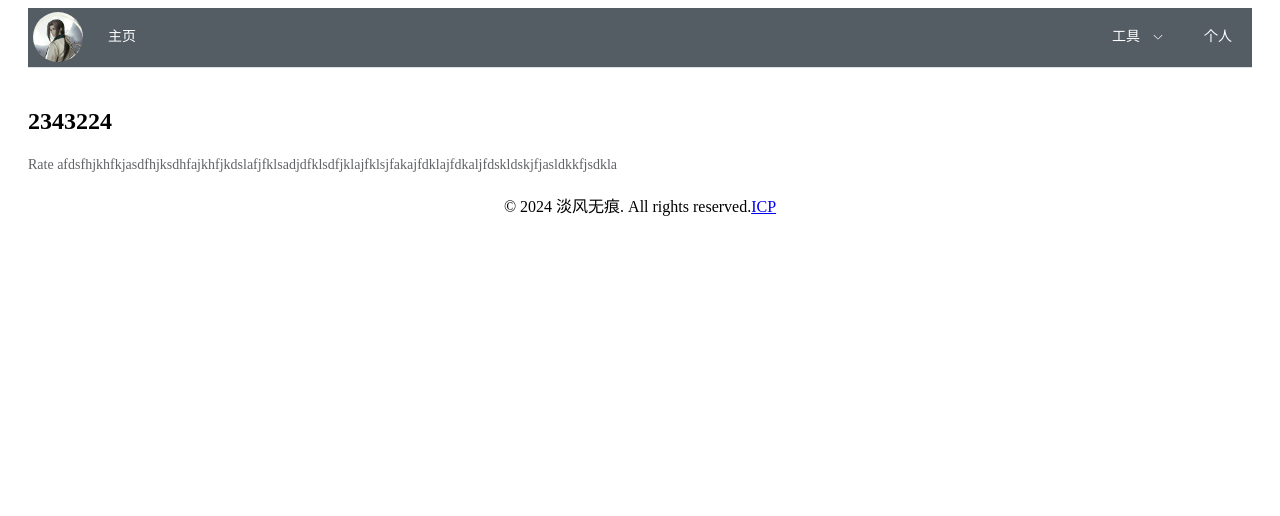
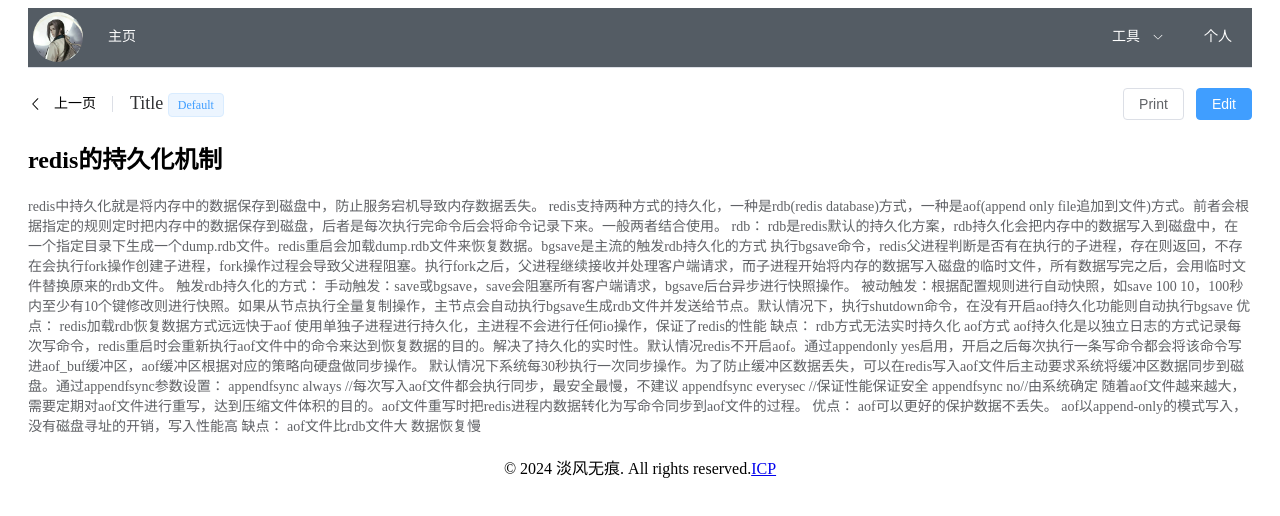
Before and after one commit to 422846044/my-little-nest, a Vue app: page /Text in a window 1280 px wide. Shown: the top 516 px of the page. Built offline with nearby package versions, Linux system fonts and the light colour scheme.

Commit message:
界面ui调整

```diff
--- a/src/components/Foot.vue
+++ b/src/components/Foot.vue
@@ -1,46 +1,4 @@
 <script setup>
-import { inject, watchEffect,ref } from 'vue';
-var props = defineProps({
-  qqNum: Number,
-})
-var emit = defineEmits(['updateQQNum'])
-var qqNum = ref(props.qqNum);
-
-watchEffect(()=>{
-  emit('updateQQNum',qqNum.value);
-});
-var axios = inject('$axios');
-const query = inject('queryLog');
-function updateToken(){
-  let token = prompt('请输入token');
-  if(token!=null){
-    if(token.trim!=''){
-      axios.get(process.env.VUE_APP_BASE_API+'/updateToken',{params:{qqNum:qqNum.value,token:token}}).then(function(res){
-        confirm(res.data.msg);
-      }).catch(function(err){
-        alert(err.data.msg);
-      })
-  }else{
-    alert('不能为空');
-  }
-  }
-}
-
-function retry(){
-  if(props.qqNum.trim!=''){
-      axios.get(process.env.VUE_APP_BASE_API+'/retryTask',{params:{qqNum:qqNum.value}}).then(function(res){
-        confirm(res.data.msg);
-      }).catch(function(err){
-        alert(err.data.msg);
-    })
-  }
-}
-
-function clearCooike(){
-  document.cookie="qqNum='';expires="+(new Date(1));
-  location.reload();
-}
-
 
 </script>
 
--- a/src/components/Home.vue
+++ b/src/components/Home.vue
@@ -45,8 +45,8 @@ var infoList = [
     <el-card class="box-card">
     <template #header>
       <div class="card-header">
-        <span>{{info.title}}</span>
-        <router-link to="/Text"><el-button type="primary" style="margin-left: 1%;"><el-icon><View /></el-icon>查看</el-button></router-link>
+        <router-link to="/Text"><h1>{{info.title}}</h1></router-link>
+        <el-tag>Tag 1</el-tag>
       </div>
     </template>
     <router-link to="/Text"><div class="text item" style="padding-top: 10px;">{{ info.content }}</div></router-link>
--- a/src/components/Result.vue
+++ b/src/components/Result.vue
@@ -1,11 +1,7 @@
 <script setup>
-import { toRefs } from 'vue';
-
-
 var props = defineProps({
   logInfoList: Array
 })
-//let {logInfoList} = toRefs(props);
 </script>
 
 <template>
--- a/src/components/Text.vue
+++ b/src/components/Text.vue
@@ -1,18 +1,57 @@
 <script setup>
-import { toRefs } from 'vue';
-
-
-var props = defineProps({
-  logInfoList: Array
-})
-//let {logInfoList} = toRefs(props);
+import{ArrowLeft} from '@element-plus/icons-vue'
+import {useRouter} from 'vue-router'
+const router = useRouter()
+const goBack = ()=>{
+  router.go(-1)
+}
 </script>
 
 <template>
+  <el-page-header :icon="ArrowLeft" title="上一页"  @back="goBack">
+    <template #content>
+      <div class="flex items-center">
+        <span class="text-large font-600 mr-3"> Title </span>
+        <el-tag>Default</el-tag>
+      </div>
+    </template>
+    <template #extra>
+      <div class="flex items-center">
+        <el-button>Print</el-button>
+        <el-button type="primary" class="ml-2">Edit</el-button>
+      </div>
+    </template>
+  </el-page-header>
     <div style="text-align: left;">
-      <h1>2343224</h1>
+      <h1>redis的持久化机制</h1>
     </div>
-      <el-text>Rate afdsfhjkhfkjasdfhjksdhfajkhfjkdslafjfklsadjdfklsdfjklajfklsjfakajfdklajfdkaljfdskldskjfjasldkkfjsdkla</el-text>
+      <el-text>redis中持久化就是将内存中的数据保存到磁盘中，防止服务宕机导致内存数据丢失。
+redis支持两种方式的持久化，一种是rdb(redis database)方式，一种是aof(append only file追加到文件)方式。前者会根据指定的规则定时把内存中的数据保存到磁盘，后者是每次执行完命令后会将命令记录下来。一般两者结合使用。
+rdb：
+rdb是redis默认的持久化方案，rdb持久化会把内存中的数据写入到磁盘中，在一个指定目录下生成一个dump.rdb文件。redis重启会加载dump.rdb文件来恢复数据。bgsave是主流的触发rdb持久化的方式
+执行bgsave命令，redis父进程判断是否有在执行的子进程，存在则返回，不存在会执行fork操作创建子进程，fork操作过程会导致父进程阻塞。执行fork之后，父进程继续接收并处理客户端请求，而子进程开始将内存的数据写入磁盘的临时文件，所有数据写完之后，会用临时文件替换原来的rdb文件。
+触发rdb持久化的方式：
+手动触发：save或bgsave，save会阻塞所有客户端请求，bgsave后台异步进行快照操作。
+被动触发：根据配置规则进行自动快照，如save 100 10，100秒内至少有10个键修改则进行快照。如果从节点执行全量复制操作，主节点会自动执行bgsave生成rdb文件并发送给节点。默认情况下，执行shutdown命令，在没有开启aof持久化功能则自动执行bgsave
+优点：
+redis加载rdb恢复数据方式远远快于aof
+使用单独子进程进行持久化，主进程不会进行任何io操作，保证了redis的性能
+缺点：
+rdb方式无法实时持久化
+aof方式
+aof持久化是以独立日志的方式记录每次写命令，redis重启时会重新执行aof文件中的命令来达到恢复数据的目的。解决了持久化的实时性。默认情况redis不开启aof。通过appendonly yes启用，开启之后每次执行一条写命令都会将该命令写进aof_buf缓冲区，aof缓冲区根据对应的策略向硬盘做同步操作。
+默认情况下系统每30秒执行一次同步操作。为了防止缓冲区数据丢失，可以在redis写入aof文件后主动要求系统将缓冲区数据同步到磁盘。通过appendfsync参数设置：
+appendfsync always //每次写入aof文件都会执行同步，最安全最慢，不建议
+appendfsync everysec //保证性能保证安全
+appendfsync no//由系统确定
+随着aof文件越来越大，需要定期对aof文件进行重写，达到压缩文件体积的目的。aof文件重写时把redis进程内数据转化为写命令同步到aof文件的过程。
+优点：
+aof可以更好的保护数据不丢失。
+aof以append-only的模式写入，没有磁盘寻址的开销，写入性能高
+缺点：
+aof文件比rdb文件大
+数据恢复慢
+</el-text>
 </template>
 
 
--- a/src/components/Top.vue
+++ b/src/components/Top.vue
@@ -1,78 +1,21 @@
 <script setup>
-import { inject, watchEffect,ref } from 'vue';
-var props = defineProps({
-  qqNum: Number,
-})
-var emit = defineEmits(['updateQQNum'])
-var qqNum = ref(props.qqNum);
-
-watchEffect(()=>{
-  emit('updateQQNum',qqNum.value);
-});
-var axios = inject('$axios');
-const query = inject('queryLog');
-function updateToken(){
-  let token = prompt('请输入token');
-  if(token!=null){
-    if(token.trim!=''){
-      axios.get(process.env.VUE_APP_BASE_API+'/updateToken',{params:{qqNum:qqNum.value,token:token}}).then(function(res){
-        confirm(res.data.msg);
-      }).catch(function(err){
-        alert(err.data.msg);
-      })
-  }else{
-    alert('不能为空');
-  }
-  }
-}
-
-function retry(){
-  if(props.qqNum.trim!=''){
-      axios.get(process.env.VUE_APP_BASE_API+'/retryTask',{params:{qqNum:qqNum.value}}).then(function(res){
-        confirm(res.data.msg);
-      }).catch(function(err){
-        alert(err.data.msg);
-    })
-  }
-}
-
-function clearCooike(){
-  document.cookie="qqNum='';expires="+(new Date(1));
-  location.reload();
-}
-
-
+import { useRoute } from 'vue-router';
+const route=useRoute()
 </script>
 
 <template>
-    <el-menu
-    :default-active="activeIndex2"
-    class="el-menu-demo"
-    mode="horizontal"
-    :ellipsis="false"
-    background-color="#545c64"
-    text-color="#fff"
-    active-text-color="#ffd04b"
-    @select="handleSelect"
-  >
-    <el-menu-item index="0" style="padding: 0 0 0 0;">
-      <img
-        style="width: 50px;border-radius:50%;margin: 5px;"
-        src="/src/assets/logo.jpg"
-        alt="logo"
-      />
+  <el-menu :default-active="route.path" class="el-menu-demo" mode="horizontal" :ellipsis="false"
+    background-color="#545c64" text-color="#fff" active-text-color="#ffd04b" @select="handleSelect" router >
+    <el-menu-item index="" style="padding: 0 0 0 0;">
+      <img style="width: 50px;border-radius:50%;margin: 5px;" src="/src/assets/logo.jpg" alt="logo" />
     </el-menu-item>
-    <el-menu-item index="1">
-      <router-link to="/">主页</router-link>
-    </el-menu-item>
-    <div class="flex-grow"/>
+    <el-menu-item index="/home">主页</el-menu-item>
+    <div class="flex-grow" />
     <el-sub-menu index="2">
       <template #title>工具</template>
-      <router-link to="/tools/djc"><el-menu-item index="2-1" >道聚城自动任务</el-menu-item></router-link>
+      <el-menu-item index="/tools/djc">道聚城自动任务</el-menu-item>
     </el-sub-menu>
-    <el-menu-item index="3">
-      <router-link to="/about">个人</router-link>
-    </el-menu-item>
+    <el-menu-item index="/about">个人</el-menu-item>
   </el-menu>
 </template>
 
@@ -80,10 +23,13 @@ function clearCooike(){
 .flex-grow {
   flex-grow: 1;
 }
-a{
+
+a {
   text-decoration: none;
 }
+
 .router-link-active {
   text-decoration: none;
 }
+
 </style>
--- a/src/router/index.js
+++ b/src/router/index.js
@@ -5,7 +5,7 @@ import Djc from '../components/Djc.vue'
 import Text from '../components/Text.vue'
 
 const routes = [
-  { path: '/', component: Home },
+  { path: '/home', component: Home },
   { path: '/about', component: About },
   { path: '/tools/djc', component: Djc },
   { path: '/Text', component: Text }
@@ -13,7 +13,7 @@ const routes = [
 
 const router = createRouter({
   history: createWebHistory(),
-  routes,
+  routes
 })
 
 export default router
```
Also changed, not shown: src/components/Search.vue (+42 -28 lines).
